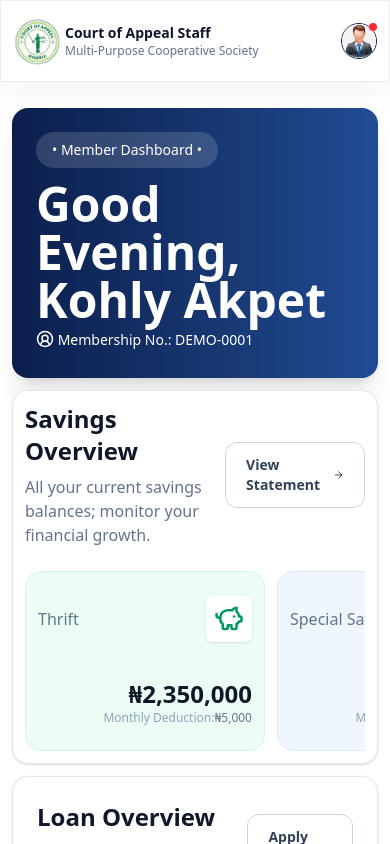
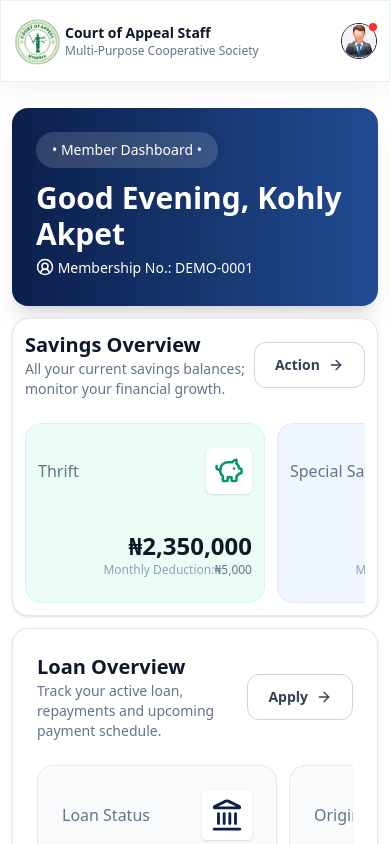
Before and after one commit to koakpet/coampcs-portal, a Next.js app: page /dashboard in a window 390 px wide. Shown: the top 844 px of the page. Built offline with nearby package versions, Linux system fonts and the light colour scheme.

Commit message:
dashboard, check corrections

```diff
--- a/src/app/page.js
+++ b/src/app/page.js
@@ -6,9 +6,9 @@ export default function Home() {
   return (
     <>
       <Navbar />
-      <div className="mx-auto w-full max-w-7xl px-3 sm:px-8 lg:px-10">
-        <Hero />
-      </div>
+
+      <Hero />
+
       <Signature />
     </>
   );
--- a/src/components/dashboard/LoanOverview.jsx
+++ b/src/components/dashboard/LoanOverview.jsx
@@ -16,10 +16,12 @@ export default function LoanOverview() {
       {/* Header */}
 
       <div className="w-full flex items-center justify-between">
-        <div>
-          <h2 className="text-2xl font-bold text-slate-900">Loan Overview</h2>
+        <div className="flex flex-col">
+          <h2 className="text-xl md:text-2xl font-bold text-slate-900">
+            Loan Overview
+          </h2>
 
-          <p className="mt-2 text-slate-500">
+          <p className="text-sm text-slate-500">
             Track your active loan, repayments and upcoming payment schedule.
           </p>
         </div>
@@ -33,9 +35,9 @@ export default function LoanOverview() {
 
         <Link
           href="/dashboard/loans"
-          className="inline-flex items-center gap-2 rounded-xl border border-slate-300 px-5 py-3 text-sm font-semibold text-slate-700 transition hover:border-[#0B1F4D] hover:text-[#0B1F4D]"
+          className="inline-flex items-center gap-2 rounded-xl border border-slate-300 px-5 py-3 text-sm font-semibold text-slate-700 transition hover:border-green-800 hover:text-green-800"
         >
-          Apply for Loan
+          Apply<span className="hidden md:inline">for Loan</span>
           <ArrowRight size={16} />
         </Link>
       </div>
--- a/src/components/dashboard/SavingsOverview.jsx
+++ b/src/components/dashboard/SavingsOverview.jsx
@@ -58,20 +58,19 @@ export default function SavingsOverview() {
         {/* Header */}
 
         <div className="w-full flex items-center justify-between">
-          <div>
-            <h2 className="text-2xl font-bold text-slate-900">
+          <div className="flex flex-col">
+            <h2 className="text-xl md:text-2xl font-bold text-slate-900">
               Savings Overview
             </h2>
-            <p className="mt-2 text-slate-500">
+            <p className="text-sm text-slate-500">
               All your current savings balances; monitor your financial growth.
             </p>
           </div>
           <Link
             href="/dashboard/statements"
-            className="inline-flex items-center gap-2 rounded-xl border border-slate-300 px-5 py-3 text-sm font-semibold text-slate-700 transition hover:border-[#0B1F4D] hover:text-[#0B1F4D]"
+            className="inline-flex items-center gap-2 rounded-xl border border-slate-300 px-5 py-3 text-sm font-semibold text-slate-700 transition hover:border-indigo-600 hover:text-indigo-600"
           >
-            View Statement
-            <ArrowRight size={16} />
+            Action <ArrowRight size={16} />
           </Link>
         </div>
 
--- a/src/components/dashboard/WelcomeCard.jsx
+++ b/src/components/dashboard/WelcomeCard.jsx
@@ -27,7 +27,7 @@ export default function WelcomeCard() {
         <div className="inline-flex px-4 py-2 rounded-full  bg-white/15 text-sm font-medium">
           • Member Dashboard •
         </div>
-        <div className="font-bold text-5xl md:text-4xl pt-3">
+        <div className="font-bold text-3xl md:text-4xl pt-3">
           {greeting}, Kohly Akpet
         </div>
         <p className="inline-flex pt-1.5 text-sm">
--- a/src/components/login/LoginForm.jsx
+++ b/src/components/login/LoginForm.jsx
@@ -12,8 +12,8 @@ export default function LoginForm() {
     <>
       {close && (
         <section className="fixed insert-0 h-screen w-screen">
-          <div className="w-[360] absolute top-1/2 left-1/2 -translate-x-1/2 -translate-y-1/2">
-            <div className="rounded-3xl border border-slate-200 bg-white p-8 shadow-xl">
+          <div className="w-80 absolute top-1/2 left-1/2 -translate-x-1/2 -translate-y-1/2">
+            <div className="rounded-3xl border border-slate-200 bg-white p-6 shadow-xl">
               <button
                 onClick={() => setClose(false)}
                 className="absolute top-3 right-6 text-[#0B1F4D]"
--- a/src/components/marketing/Hero.jsx
+++ b/src/components/marketing/Hero.jsx
@@ -12,7 +12,8 @@ export default function Hero() {
   return (
     <>
       {open && <LoginForm />}
-      <div className="pt-30 pb-15 px-1 md:px-6 flex">
+      <div className="mx-auto w-full max-w-7xl">
+        <div className="pt-30 pb-15 px-3 md:px-18 flex">
           {/* LEFT SIDE */}
           <div className="flex-1">
             <div className="inline-flex px-3 py-1 rounded-full text-slate-600 border border-slate-300 bg-slate-200">
@@ -55,6 +56,7 @@ export default function Hero() {
           {/* RIGHT SIDE */}
           <ProductShowcase />
         </div>
+      </div>
     </>
   );
 }
```
Lines whose indentation alone changed are shown as unchanged.
